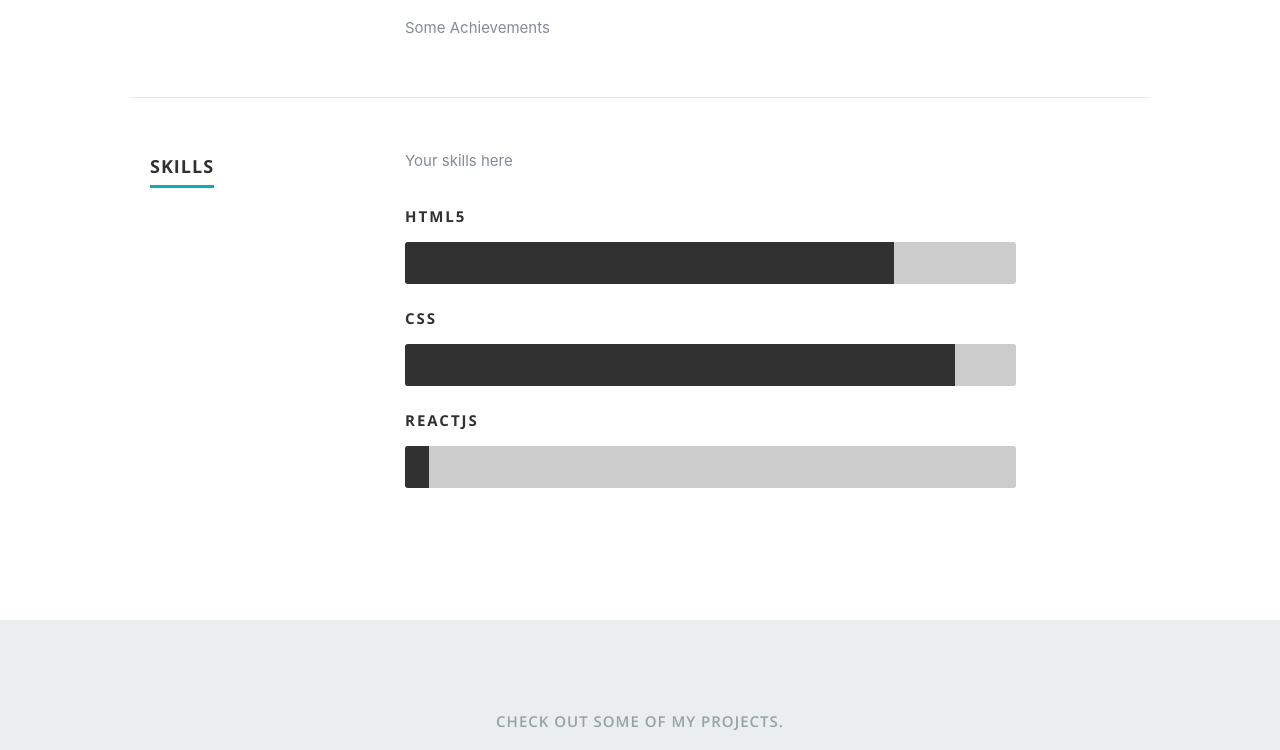
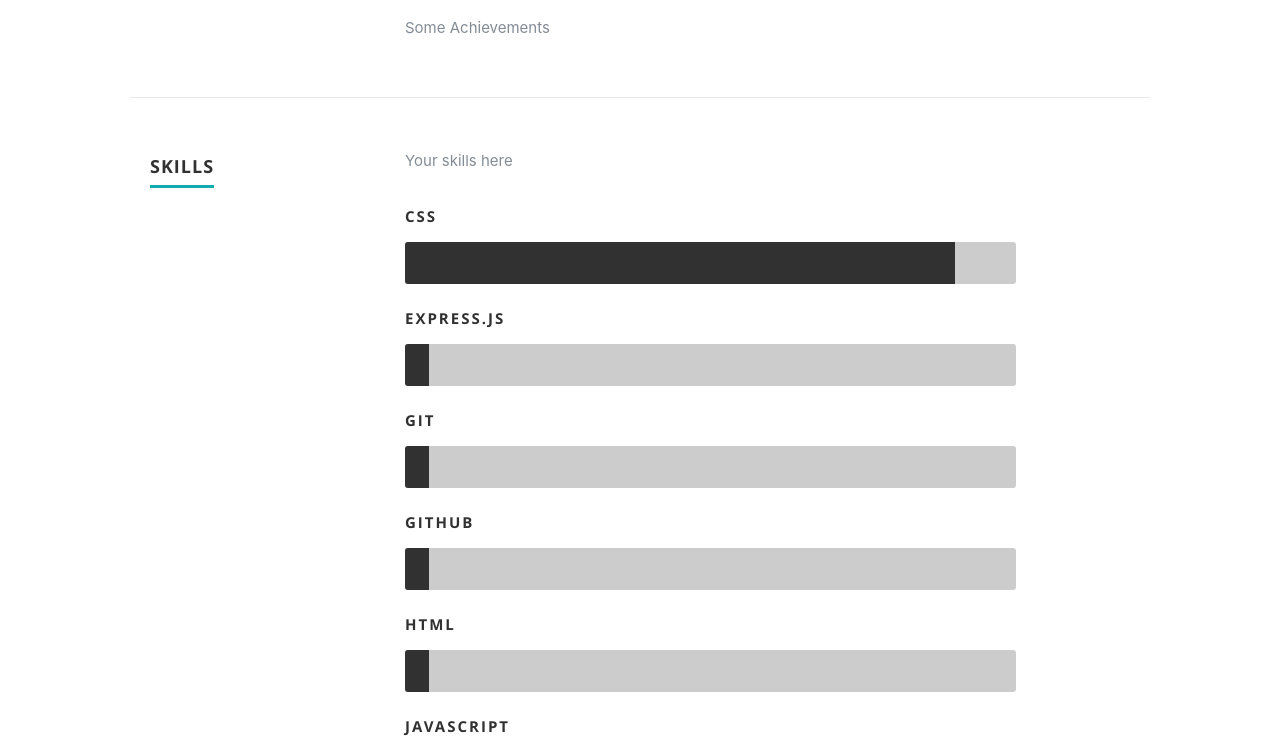
Before and after one commit to BenHCalvert/ReactPortfolio, a React (Create React App) app: page / in a window 1280 px wide. Shown: the part 2000-2750 px from the top of the page. Built offline with nearby package versions, Linux system fonts and the light colour scheme.

Commit message:
added tech skills

```diff
--- a/src/resumeData.js
+++ b/src/resumeData.js
@@ -56,30 +56,51 @@ let resumeData = {
       {
         "CompanyName":"KIPP New Jersey",
         "specialization":"School Start-up Project Manager, Head of Student Activities & Operations Manager",
-        "MonthOfLeaving":"Aug",
-        "YearOfLeaving":"2016",
+        "MonthOfLeaving":"Nov",
+        "YearOfLeaving":"2017",
         "MonthofStarting":"Feb",
         "YearOfStarting":"2014",
         "Achievements":"Some Achievements"
-      },
+      }
     ],
     "skillsDescription":"Your skills here",
     "skills":[
       {
-        "skillname":"HTML5"
-      },
-      {
         "skillname":"CSS"
       },
       {
-        "skillname":"Reactjs"
+        "skillname":"Express.JS"
+      },
+      {
+        "skillname":"Git"
+      },
+      {
+        "skillname":"Github"
+      },
+      {
+        "skillname":"HTML"
+      },
+      {
+        "skillname":"JavaScript"
+      },
+      {
+        "skillname":"MongoDB"
+      },
+      {
+        "skillname":"MySql"
+      },
+      {
+        "skillname":"Node.js"
+      },
+      {
+        "skillname":"React"
       }
     ],
     "portfolio":[
       {
         "name":"project1",
         "description":"mobileapp",
-        "imgurl":"images/portfolio/phone.jpg"
+        "imgurl":"../public/images/portfolio/coffee.jpg."
       },
       {
         "name":"project2",
@@ -96,16 +117,6 @@ let resumeData = {
         "description":"mobileapp",
         "imgurl":"images/portfolio/phone.jpg"
       }
-    ],
-    "testimonials":[
-      {
-        "description":"This is a sample testimonial",
-        "name":"Some technical guy"
-      },
-      {
-        "description":"This is a sample testimonial",
-        "name":"Some technical guy"
-      }
     ]
   }
 
```
